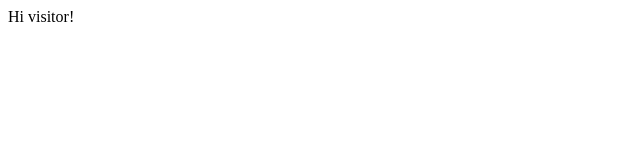
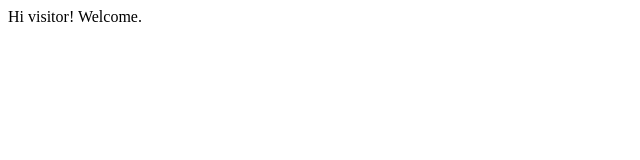
Before and after one commit to YamonWang/yamonwang.github.io, a plain HTML site: page index.html in a window 1280 px wide. Shown: the full height of the page, 0-640 px from the left. Drawn offline with Linux system fonts and the light colour scheme.

```diff
--- a/index.html
+++ b/index.html
@@ -6,6 +6,6 @@
   <title>Yamon WANG - Profile</title>
 </head>
 <body>
-  Hi visitor!
+  Hi visitor! Welcome.
 </body>
 </html>
```
